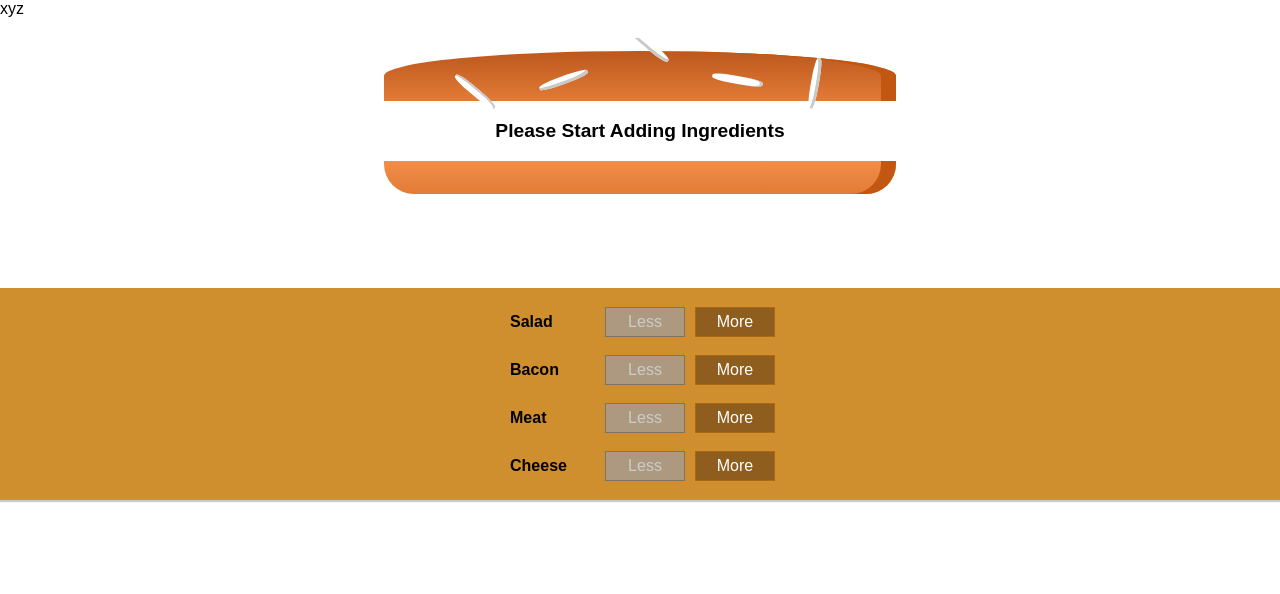
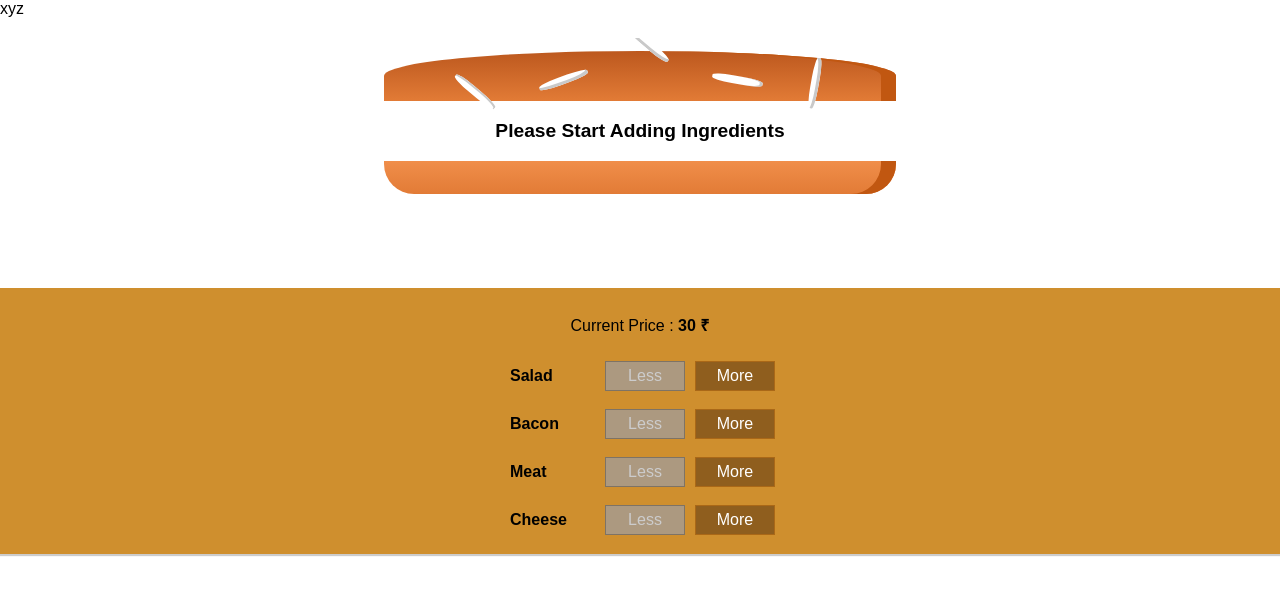
Before and after one commit to shantanug-cuelogic/React_Training, a React app in the folder burger/: page / in a window 1280 px wide. Shown: the top 594 px of the page. Built offline with nearby package versions, Linux system fonts and the light colour scheme; a web font is replaced by a local one.

Commit message:
price component

```diff
--- a/burger/src/component/Burger/BuildControls/BuildControls.js
+++ b/burger/src/component/Burger/BuildControls/BuildControls.js
@@ -13,6 +13,8 @@ let controls = [
 
 const buildControls = (props) => (
     <div className={classes.BuildControls}>
+
+        <p>Current Price : <strong>{props.price} &#8377;</strong> </p>
         {controls.map(ctrl => (
         <BuildControl
         key={ctrl.label}
--- a/burger/src/container/BurgerBuilder/BurgerBuilder.js
+++ b/burger/src/container/BurgerBuilder/BurgerBuilder.js
@@ -72,6 +72,7 @@ class BurgerBuilder extends Component{
                     ingredientAdded={this.addIngredientHandle}
                     ingredientRemoved ={this.removeIngredientHandle}
                     disabled = {disableInfo}
+                    price = {this.state.totalPrice}
                 />
             </Aux>
 
```
Also changed, not shown: 1 other file (tests, documents, lock files or other folders).
